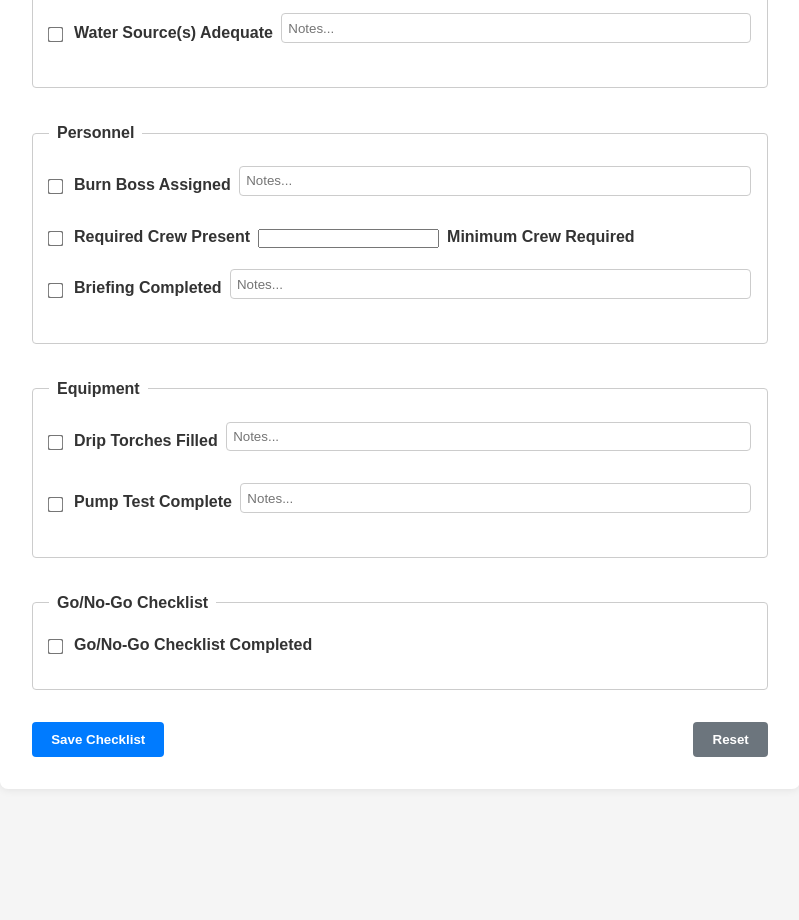
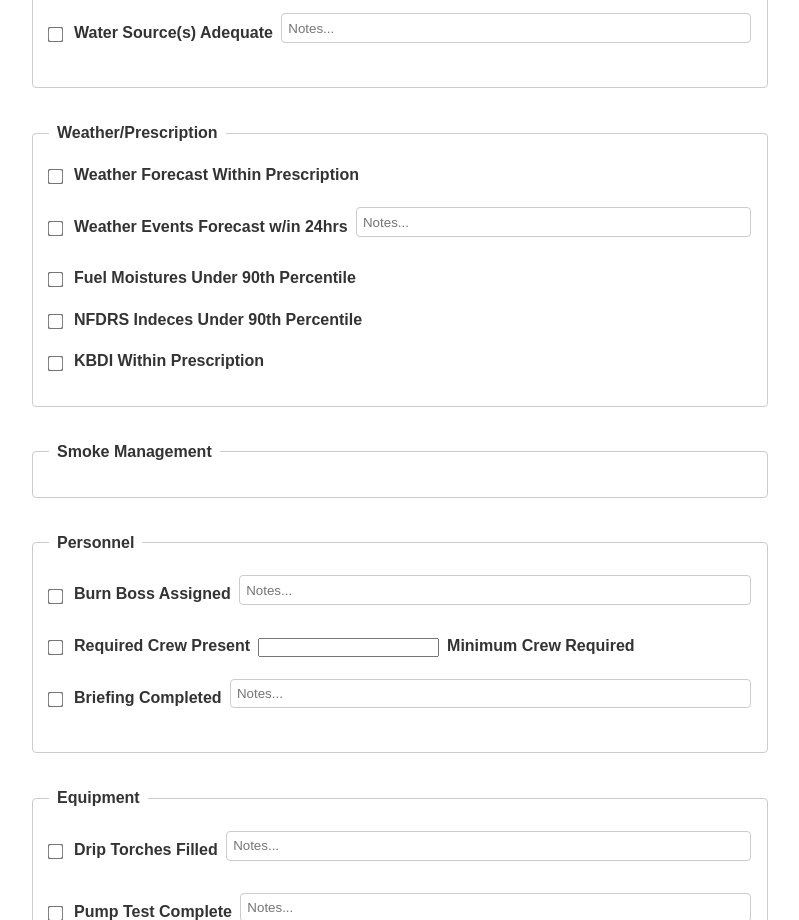
Before and after one commit to evans-rxfire/burnReadinessApp, a plain HTML site: page index.html in a window 1280 px wide. Shown: the part 1250-2170 px from the top of the page, without its empty margins (240-1039 px from the left). Before the commit the page ends 2055 px from the top, so only its background shows below. Drawn offline with Linux system fonts and the light colour scheme.

Commit message:
2025.05.06 Add checklist items to index.html

```diff
--- a/index.html
+++ b/index.html
@@ -110,9 +110,44 @@
                         <input type="text" placeholder="Notes..." class="notes">
                     </div>
                 </fieldset>
+
             <!-- Weather/Prescription Section -->
+                <fieldset>
+                    <legend>Weather/Prescription</legend>
+
+                    <div class="checklist-item">
+                        <input type="checkbox" id="forecast-within-prescription" name="forecastWithinPrescription">
+                        <label for="forecast-within-prescription">Weather Forecast Within Prescription</label>
+                    </div>
+
+                    <div class="checklist-item">
+                        <input type="checkbox" id="weather-event" name="weatherEvent">
+                        <label for="weather-event">Weather Events Forecast w/in 24hrs</label>
+                        <input type="text" placeholder="Notes..." class="notes">
+                    </div>
+
+                    <div class="checklist-item">
+                        <input type="checkbox" id="fuel-moisture" name="fuelMoisture">
+                        <label for="fuel-moisture">Fuel Moistures Under 90th Percentile</label>
+                    </div>
+
+                    <div class="checklist-item">
+                        <input type="checkbox" id="nfdrs-indeces" name="nfdrsIndeces">
+                        <label for="nfdrs-indeces">NFDRS Indeces Under 90th Percentile</label>
+                    </div>
+
+                    <div class="checklist-item">
+                        <input type="checkbox" id="kbdi" name="kbdi">
+                        <label for="kbdi">KBDI Within Prescription</label>
+                    </div>
+                </fieldset>
 
             <!-- Smoke Management Section-->
+                <fieldset>
+                    <legend>Smoke Management</legend>
+
+
+                </fieldset>
 
             <!-- Personnel Section -->
                 <fieldset>
```
Also changed, not shown: checklist_items.txt.
